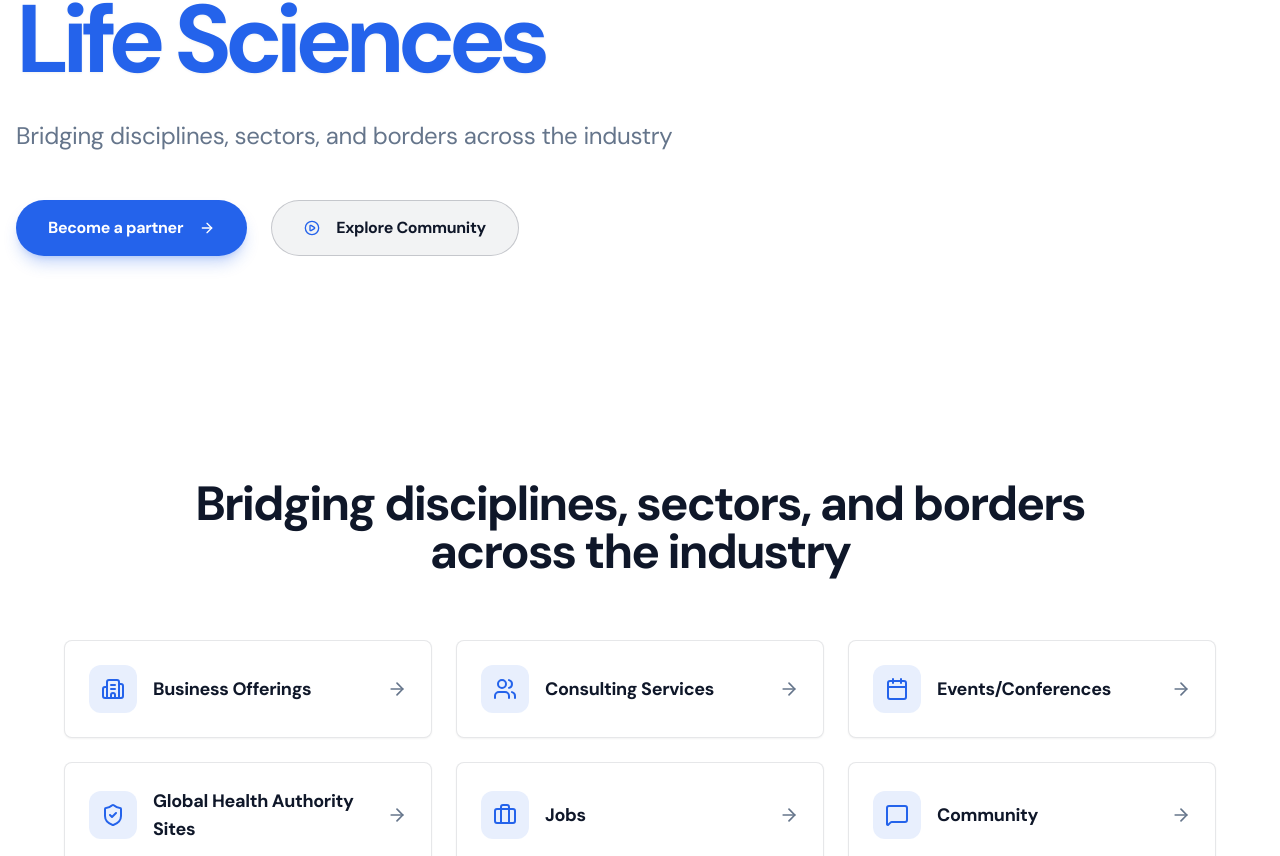
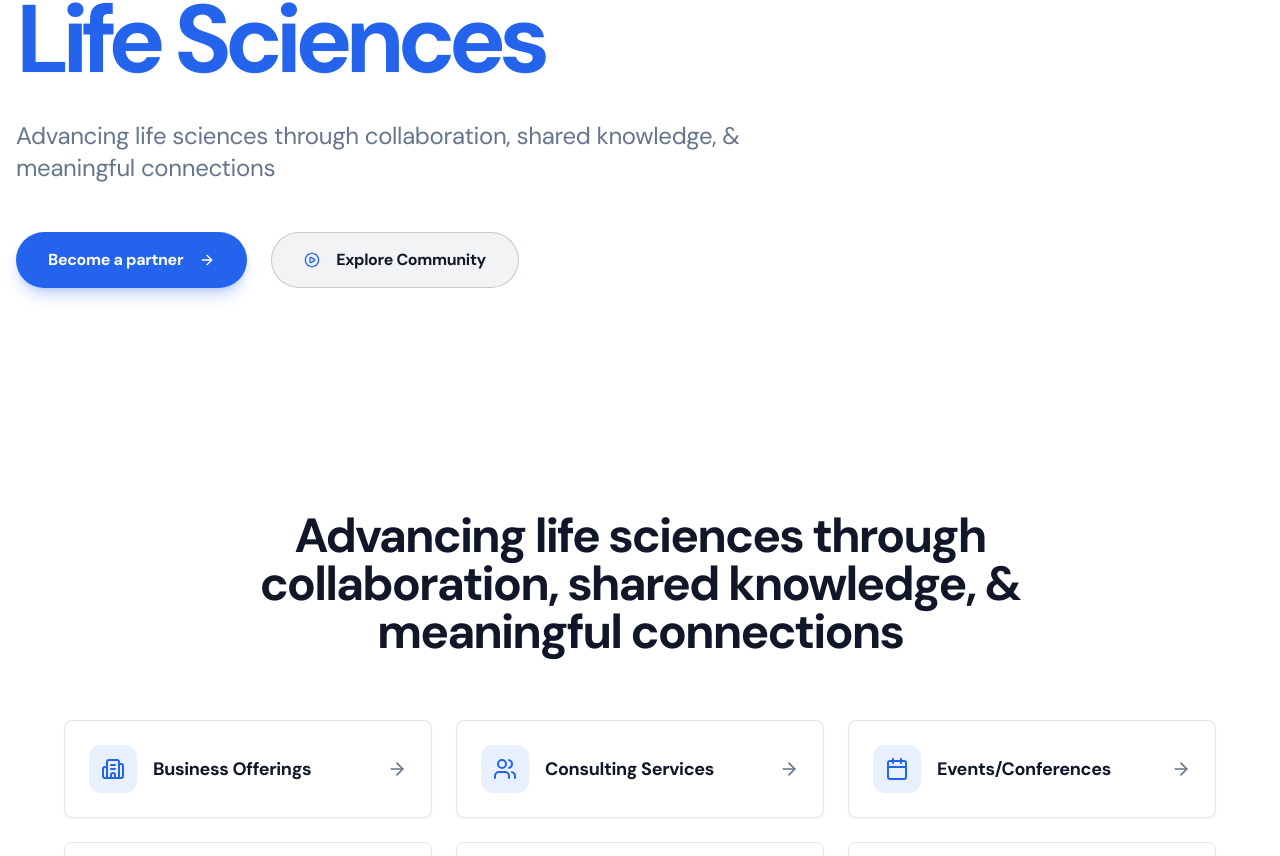
Before and after one commit to simran-kanda1/pharmasocii, a React (Vite) app: page / in a window 1280 px wide. Shown: the part 457-1313 px from the top of the page. Built offline with nearby package versions, Linux system fonts and the light colour scheme; no server answers; the database is empty.

Commit message:
Update homepage hero subtext

```diff
--- a/src/pages/Home.tsx
+++ b/src/pages/Home.tsx
@@ -286,7 +286,7 @@ export default function Home() {
                     </h1>
 
                     <p className="text-lg md:text-2xl text-muted-foreground max-w-3xl mb-12 font-light leading-relaxed">
-                        Bridging disciplines, sectors, and borders across the industry
+                        Advancing life sciences through collaboration, shared knowledge, & meaningful connections
                     </p>
 
 
@@ -310,7 +310,7 @@ export default function Home() {
             <section className="py-24 bg-background relative z-10 border-b border-border">
                 <div className="container mx-auto px-4">
                     <div className="text-center max-w-4xl mx-auto mb-16">
-                        <h2 className="text-3xl md:text-5xl font-bold tracking-tight text-foreground">Bridging disciplines, sectors, and borders across the industry</h2>
+                        <h2 className="text-3xl md:text-5xl font-bold tracking-tight text-foreground">Advancing life sciences through collaboration, shared knowledge, & meaningful connections</h2>
                     </div>
                     <div className="grid grid-cols-1 md:grid-cols-2 lg:grid-cols-3 gap-6 max-w-6xl mx-auto">
                         {[
```
